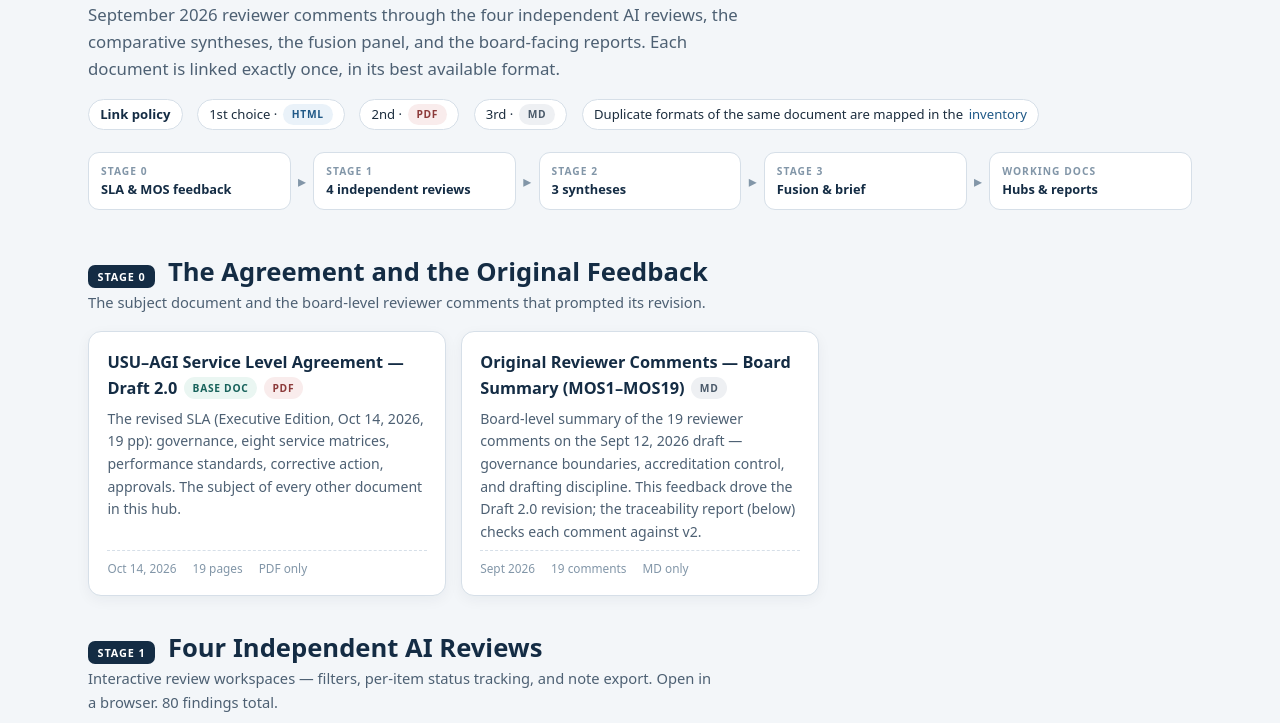
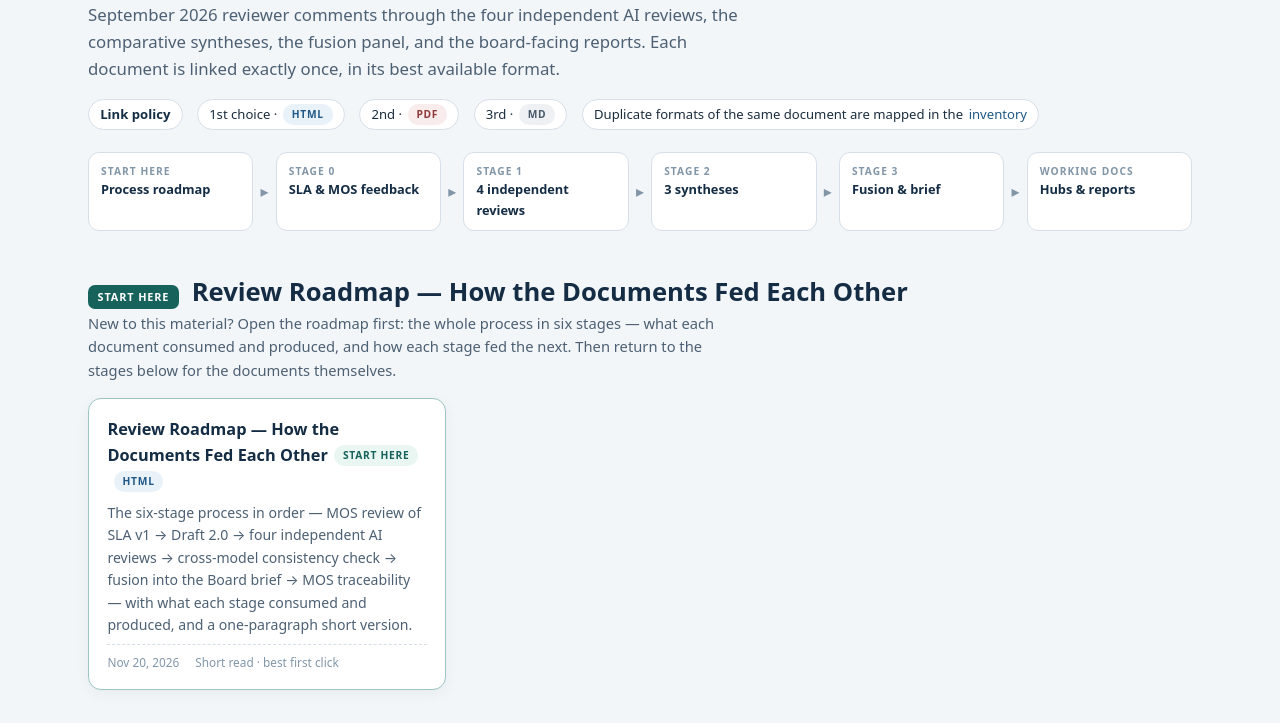
Before and after one commit to toddwmac/sla-review-poc, a plain HTML site: page index.html in a window 1280 px wide. Shown: the part 190-913 px from the top of the page. Drawn offline with Linux system fonts and the light colour scheme.

Commit message:
Hub: promote roadmap to a Start Here section at the top; add to hero nav; remove duplicate card from Working Docs

```diff
--- a/index.html
+++ b/index.html
@@ -122,6 +122,7 @@
       <span class="chip">Duplicate formats of the same document are mapped in the <a href="#inventory">inventory</a></span>
     </div>
     <nav class="pipe" aria-label="Process stages">
+      <a href="#starthere"><span class="st">Start here</span><b>Process roadmap</b></a><span class="arr">▸</span>
       <a href="#stage0"><span class="st">Stage 0</span><b>SLA &amp; MOS feedback</b></a><span class="arr">▸</span>
       <a href="#stage1"><span class="st">Stage 1</span><b>4 independent reviews</b></a><span class="arr">▸</span>
       <a href="#stage2"><span class="st">Stage 2</span><b>3 syntheses</b></a><span class="arr">▸</span>
@@ -129,6 +130,21 @@
       <a href="#reports"><span class="st">Working docs</span><b>Hubs &amp; reports</b></a>
     </nav>
   </div>
+
+  <!-- ============ START HERE ============ -->
+  <section id="starthere">
+    <div class="sechead"><span class="stagechip" style="background:var(--accent)">Start Here</span><h2>Review Roadmap — How the Documents Fed Each Other</h2></div>
+    <p class="secsub">New to this material? Open the roadmap first: the whole process in six stages —
+       what each document consumed and produced, and how each stage fed the next. Then return to the
+       stages below for the documents themselves.</p>
+    <div class="cards">
+      <div class="card" style="border:1.5px solid #9cc6c1">
+        <div class="doc-title"><a href="Review-Process-Roadmap.html">Review Roadmap — How the Documents Fed Each Other</a><span class="fmt doc">start here</span><span class="fmt html">HTML</span></div>
+        <div class="desc">The six-stage process in order — MOS review of SLA v1 → Draft 2.0 → four independent AI reviews → cross-model consistency check → fusion into the Board brief → MOS traceability — with what each stage consumed and produced, and a one-paragraph short version.</div>
+        <div class="meta"><span>Nov 20, 2026</span><span>Short read · best first click</span></div>
+      </div>
+    </div>
+  </section>
 
   <!-- ============ STAGE 0 ============ -->
   <section id="stage0">
@@ -241,11 +257,6 @@
     <p class="secsub">Documents produced to navigate and trace the process itself.</p>
     <div class="cards">
       <div class="card">
-        <div class="doc-title"><a href="Review-Process-Roadmap.html">Review Roadmap — How the Documents Fed Each Other</a><span class="fmt doc">start here</span><span class="fmt html">HTML</span></div>
-        <div class="desc">The six-stage process in order — MOS review of SLA v1 → Draft 2.0 → four independent AI reviews → cross-model consistency check → fusion into the Board brief → MOS traceability — with what each stage consumed and produced, and a one-paragraph short version.</div>
-        <div class="meta"><span>Nov 20, 2026</span></div>
-      </div>
-      <div class="card">
         <div class="doc-title"><a href="USU-AGI_SLA_Review_Master_View.html">Master View — Process, Artifacts, and Findings</a><span class="fmt html">HTML</span></div>
         <div class="desc">Board-facing orientation guide: the review pipeline stage by stage, the document
              inventory, findings at board altitude, reading paths, caveats, and glossary.</div>
```
